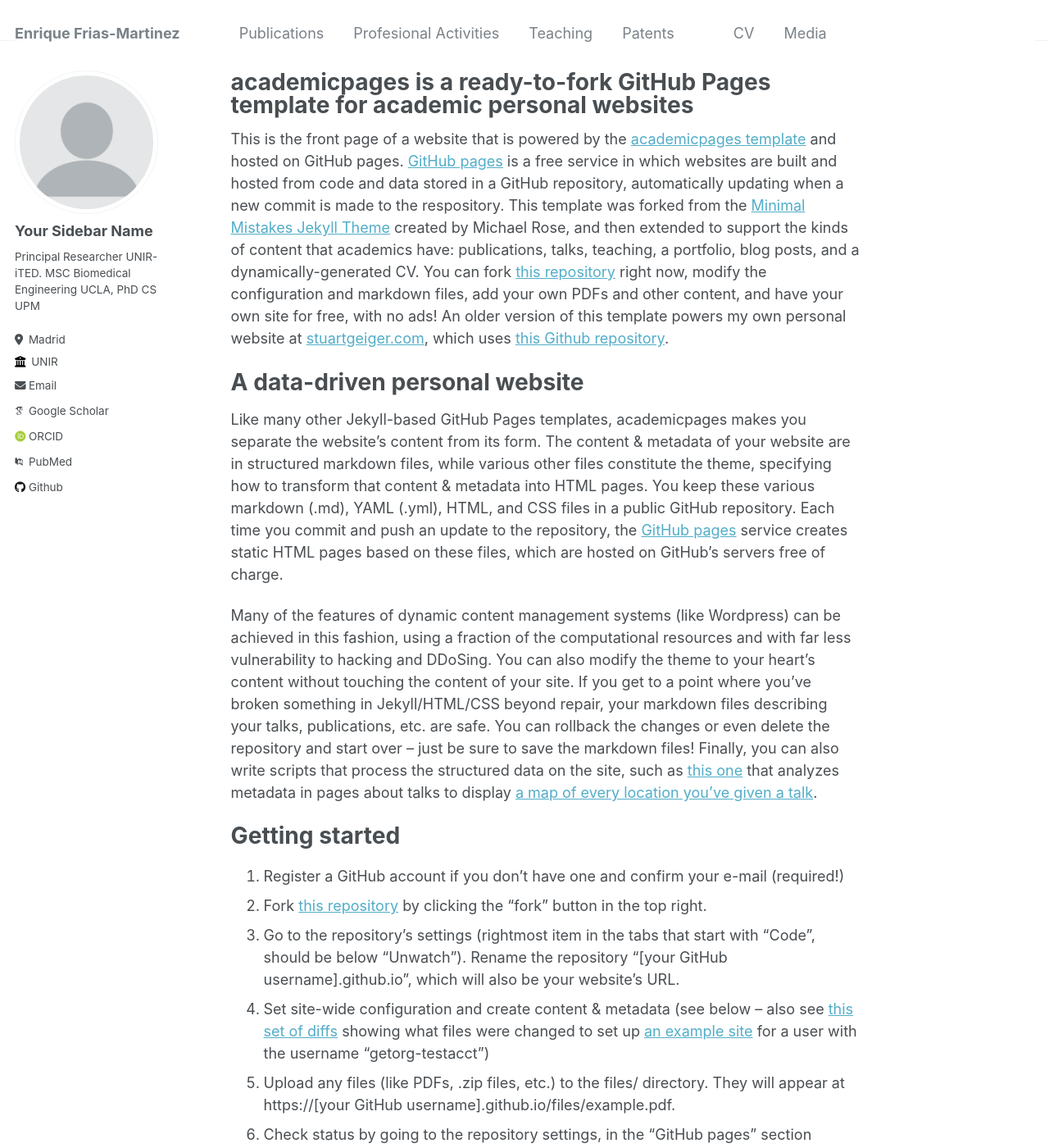
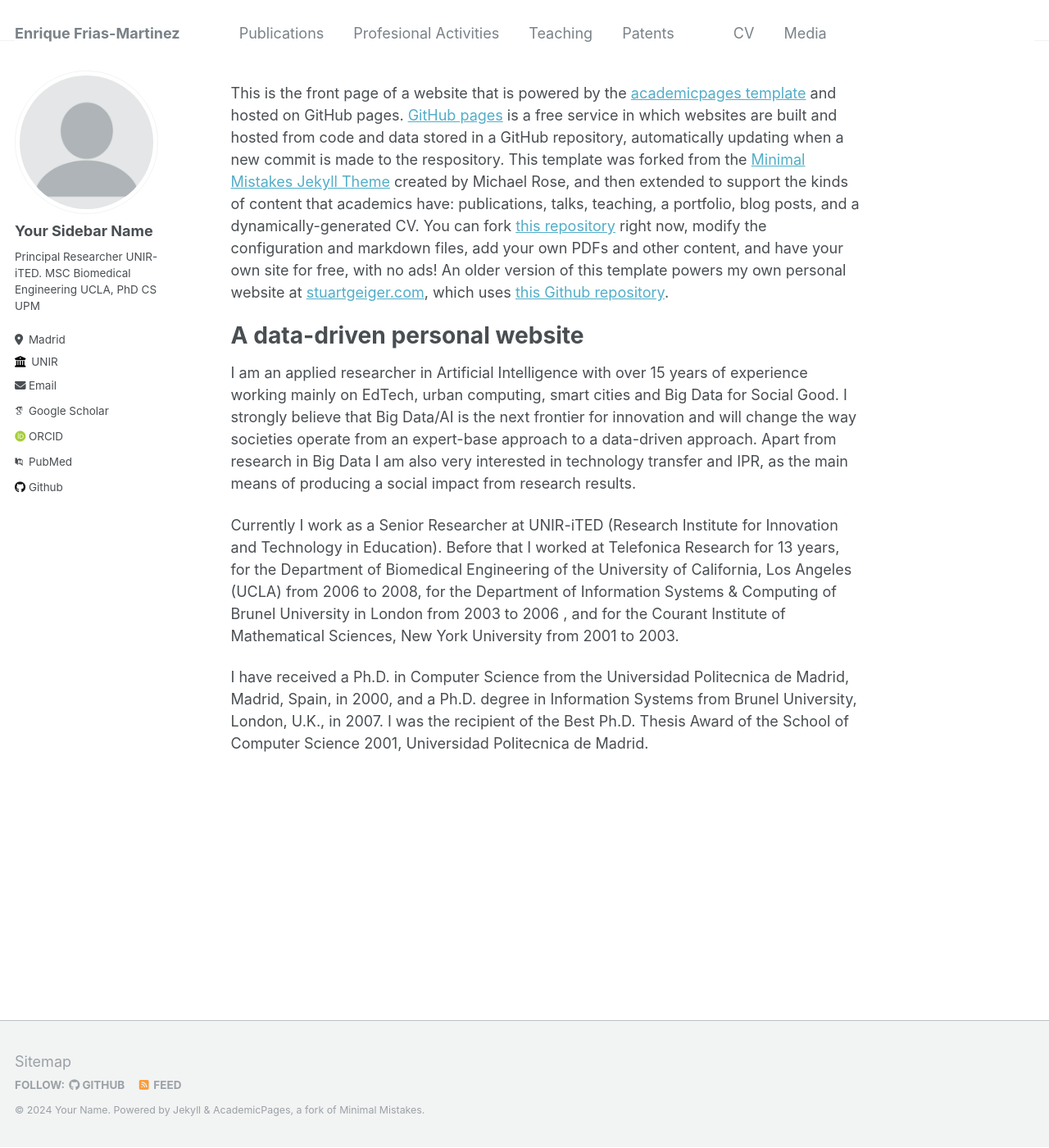
Before and after one commit to ENriqueFRiasM/TEST1, a Jekyll site: the page built from _pages/about.md, in a window 1280 px wide and 1400 px high. Shown: the whole window at 82% size. Built offline with Jekyll 4.4.1, drawn with Linux system fonts in a browser that asks for light colours; some web fonts are replaced; some of the changed text lies outside the part shown.

Commit message:
Update about.md

```diff
--- a/_pages/about.md
+++ b/_pages/about.md
@@ -1,6 +1,6 @@
 ---
 permalink: /
-title: "academicpages is a ready-to-fork GitHub Pages template for academic personal websites"
+title: ""
 author_profile: true
 redirect_from:
   - /about/
@@ -11,39 +11,8 @@ This is the front page of a website that is powered by the [academicpages templa
 
 A data-driven personal website
 ======
-Like many other Jekyll-based GitHub Pages templates, academicpages makes you separate the website's content from its form. The content & metadata of your website are in structured markdown files, while various other files constitute the theme, specifying how to transform that content & metadata into HTML pages. You keep these various markdown (.md), YAML (.yml), HTML, and CSS files in a public GitHub repository. Each time you commit and push an update to the repository, the [GitHub pages](https://pages.github.com/) service creates static HTML pages based on these files, which are hosted on GitHub's servers free of charge.
+I am an applied  researcher in Artificial Intelligence with over 15 years of experience working mainly  on EdTech, urban  computing, smart cities and  Big Data for Social Good. I strongly believe that Big Data/AI is the next frontier for innovation and will change the way societies operate from an expert-base approach to a data-driven approach. Apart from research in Big Data I am also very interested in technology transfer and IPR, as the main means of producing a social impact from research results.
 
-Many of the features of dynamic content management systems (like Wordpress) can be achieved in this fashion, using a fraction of the computational resources and with far less vulnerability to hacking and DDoSing. You can also modify the theme to your heart's content without touching the content of your site. If you get to a point where you've broken something in Jekyll/HTML/CSS beyond repair, your markdown files describing your talks, publications, etc. are safe. You can rollback the changes or even delete the repository and start over -- just be sure to save the markdown files! Finally, you can also write scripts that process the structured data on the site, such as [this one](https://github.com/academicpages/academicpages.github.io/blob/master/talkmap.ipynb) that analyzes metadata in pages about talks to display [a map of every location you've given a talk](https://academicpages.github.io/talkmap.html).
+Currently I work as a Senior Researcher at UNIR-iTED (Research Institute for Innovation and Technology in Education). Before that I worked at Telefonica Research for 13 years, for the Department of Biomedical Engineering of the University of California, Los Angeles (UCLA) from 2006 to 2008,  for the Department of Information Systems & Computing of Brunel University in London from 2003 to 2006 , and for the Courant Institute of Mathematical Sciences, New York University from 2001 to 2003.
 
-Getting started
-======
-1. Register a GitHub account if you don't have one and confirm your e-mail (required!)
-1. Fork [this repository](https://github.com/academicpages/academicpages.github.io) by clicking the "fork" button in the top right.
-1. Go to the repository's settings (rightmost item in the tabs that start with "Code", should be below "Unwatch"). Rename the repository "[your GitHub username].github.io", which will also be your website's URL.
-1. Set site-wide configuration and create content & metadata (see below -- also see [this set of diffs](http://archive.is/3TPas) showing what files were changed to set up [an example site](https://getorg-testacct.github.io) for a user with the username "getorg-testacct")
-1. Upload any files (like PDFs, .zip files, etc.) to the files/ directory. They will appear at https://[your GitHub username].github.io/files/example.pdf.
-1. Check status by going to the repository settings, in the "GitHub pages" section
-
-Site-wide configuration
-------
-The main configuration file for the site is in the base directory in [_config.yml](https://github.com/academicpages/academicpages.github.io/blob/master/_config.yml), which defines the content in the sidebars and other site-wide features. You will need to replace the default variables with ones about yourself and your site's github repository. The configuration file for the top menu is in [_data/navigation.yml](https://github.com/academicpages/academicpages.github.io/blob/master/_data/navigation.yml). For example, if you don't have a portfolio or blog posts, you can remove those items from that navigation.yml file to remove them from the header.
-
-Create content & metadata
-------
-For site content, there is one markdown file for each type of content, which are stored in directories like _publications, _talks, _posts, _teaching, or _pages. For example, each talk is a markdown file in the [_talks directory](https://github.com/academicpages/academicpages.github.io/tree/master/_talks). At the top of each markdown file is structured data in YAML about the talk, which the theme will parse to do lots of cool stuff. The same structured data about a talk is used to generate the list of talks on the [Talks page](https://academicpages.github.io/talks), each [individual page](https://academicpages.github.io/talks/2012-03-01-talk-1) for specific talks, the talks section for the [CV page](https://academicpages.github.io/cv), and the [map of places you've given a talk](https://academicpages.github.io/talkmap.html) (if you run this [python file](https://github.com/academicpages/academicpages.github.io/blob/master/talkmap.py) or [Jupyter notebook](https://github.com/academicpages/academicpages.github.io/blob/master/talkmap.ipynb), which creates the HTML for the map based on the contents of the _talks directory).
-
-**Markdown generator**
-
-I have also created [a set of Jupyter notebooks](https://github.com/academicpages/academicpages.github.io/tree/master/markdown_generator
-) that converts a CSV containing structured data about talks or presentations into individual markdown files that will be properly formatted for the academicpages template. The sample CSVs in that directory are the ones I used to create my own personal website at stuartgeiger.com. My usual workflow is that I keep a spreadsheet of my publications and talks, then run the code in these notebooks to generate the markdown files, then commit and push them to the GitHub repository.
-
-How to edit your site's GitHub repository
-------
-Many people use a git client to create files on their local computer and then push them to GitHub's servers. If you are not familiar with git, you can directly edit these configuration and markdown files directly in the github.com interface. Navigate to a file (like [this one](https://github.com/academicpages/academicpages.github.io/blob/master/_talks/2012-03-01-talk-1.md) and click the pencil icon in the top right of the content preview (to the right of the "Raw | Blame | History" buttons). You can delete a file by clicking the trashcan icon to the right of the pencil icon. You can also create new files or upload files by navigating to a directory and clicking the "Create new file" or "Upload files" buttons.
-
-Example: editing a markdown file for a talk
-![Editing a markdown file for a talk](/images/editing-talk.png)
-
-For more info
-------
-More info about configuring academicpages can be found in [the guide](https://academicpages.github.io/markdown/). The [guides for the Minimal Mistakes theme](https://mmistakes.github.io/minimal-mistakes/docs/configuration/) (which this theme was forked from) might also be helpful.
+I have received a Ph.D. in Computer Science from the Universidad Politecnica de Madrid, Madrid, Spain, in 2000, and a Ph.D. degree in Information Systems from Brunel University, London, U.K., in 2007. I was the recipient of the Best Ph.D. Thesis Award of the School of Computer Science 2001, Universidad Politecnica de Madrid.
```
